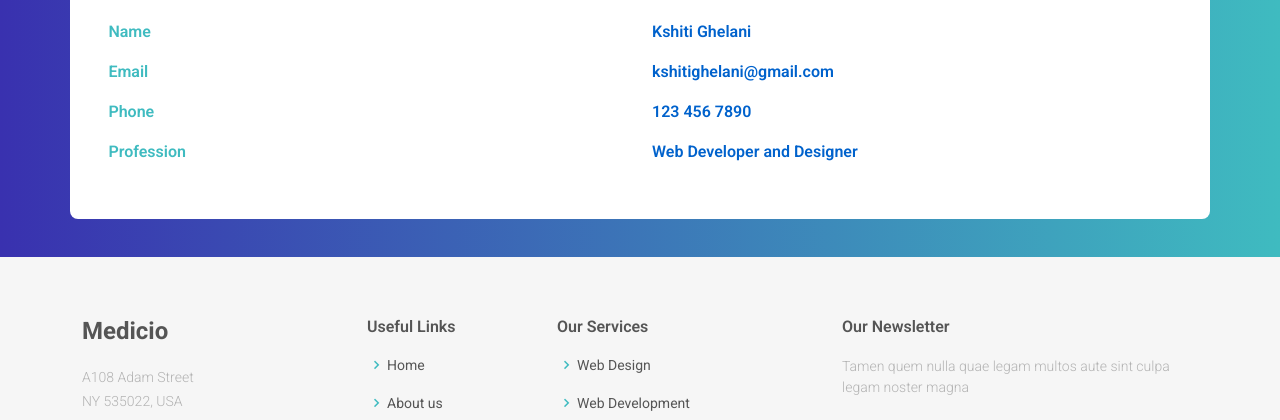
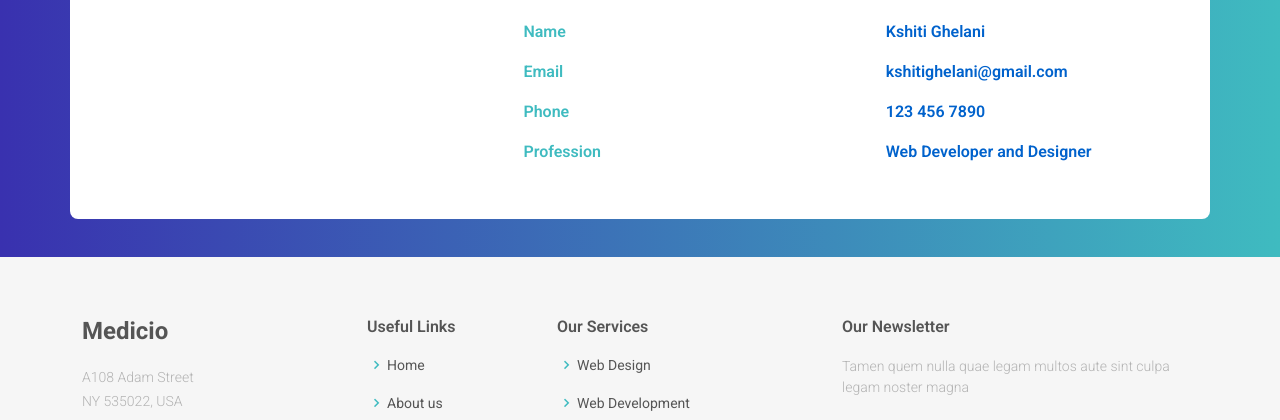
Before and after one commit to Jaheim007/Medic, a Django app: page /user in a window 1280 px wide; the page is wider, and only the part inside the window is pictured. Shown: the part 442-862 px from the top of that part. Run offline with Django 4.2, Linux system fonts and the light colour scheme; some libraries are stand-ins or nearby versions.

Commit message:
Fixed the user section

```diff
--- a/templates/pages/user_profile.html
+++ b/templates/pages/user_profile.html
@@ -48,46 +48,51 @@
                     <div class="col-md-25">
                         <div class="tab-content profile-tab" id="myTabContent">
                             <div class="tab-pane fade show active" id="home" role="tabpanel" aria-labelledby="home-tab">
-                                        <div class="row">
-                                            <div class="col-md-6">
+                                    <div style = "position:relative; left:415px; ;" class="row">
+                                            <div class="col-md-4">
                                                 <label>User Id</label>
                                             </div>
                                             <div class="col-md-6">
                                                 <p>Kshiti123</p>
                                             </div>
-                                        </div>
-                                        <div class="row">
-                                            <div class="col-md-6">
+                                            <div class="col-md-4">
                                                 <label>Name</label>
                                             </div>
                                             <div class="col-md-6">
                                                 <p>Kshiti Ghelani</p>
                                             </div>
-                                        </div>
-                                        <div class="row">
-                                            <div class="col-md-6">
+                                            <div class="col-md-4">
                                                 <label>Email</label>
                                             </div>
                                             <div class="col-md-6">
                                                 <p>kshitighelani@gmail.com</p>
                                             </div>
-                                        </div>
-                                        <div class="row">
-                                            <div class="col-md-6">
+                                            <div class="col-md-4">
                                                 <label>Phone</label>
                                             </div>
                                             <div class="col-md-6">
                                                 <p>123 456 7890</p>
                                             </div>
-                                        </div>
-                                        <div class="row">
-                                            <div class="col-md-6">
+
+                                            <div class="col-md-4">
                                                 <label>Profession</label>
                                             </div>
                                             <div class="col-md-6">
                                                 <p>Web Developer and Designer</p>
                                             </div>
+                                    </div>
+
+
+                                        {% comment %} </div>
+                                        <div class="row">
+
                                         </div>
+                                        <div class="row">
+
+                                        </div>
+                                        <div class="row">
+
+                                        </div> {% endcomment %}
                             </div>
                         </div>
                     </div>
```
